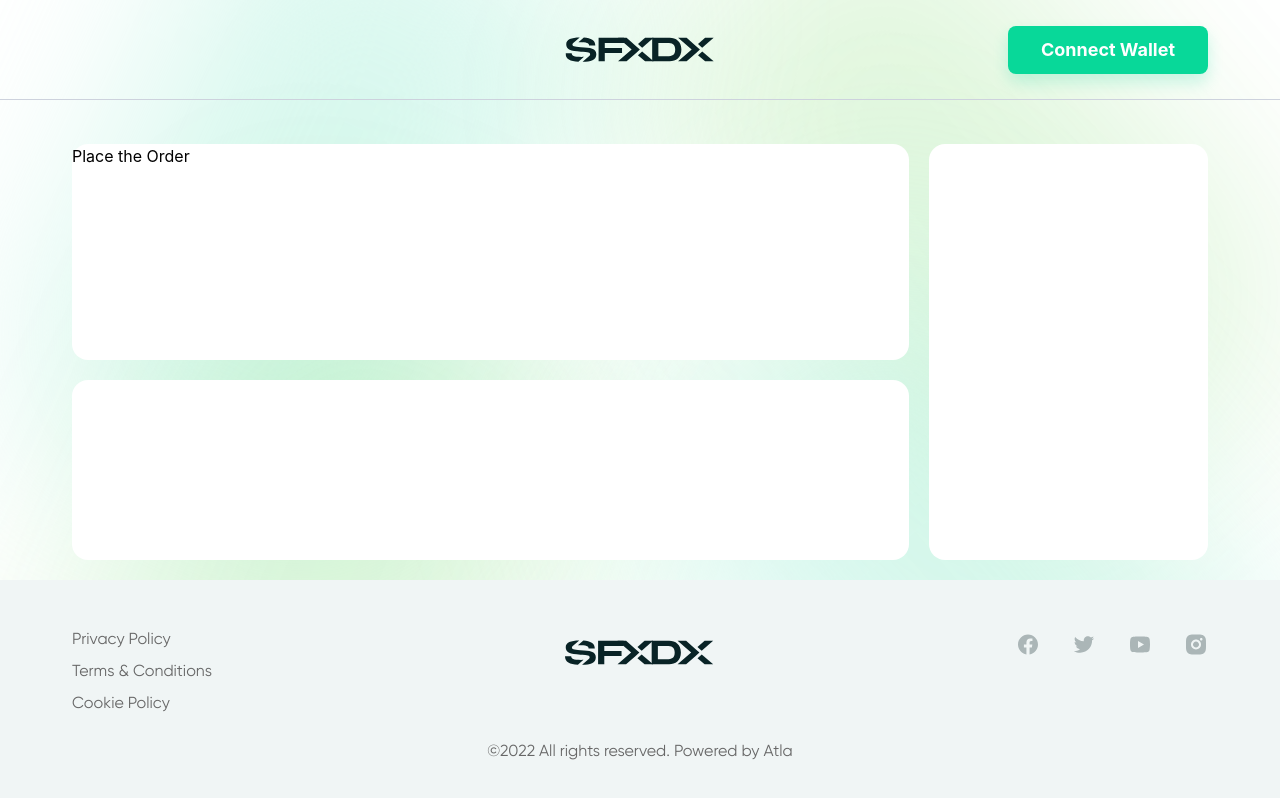
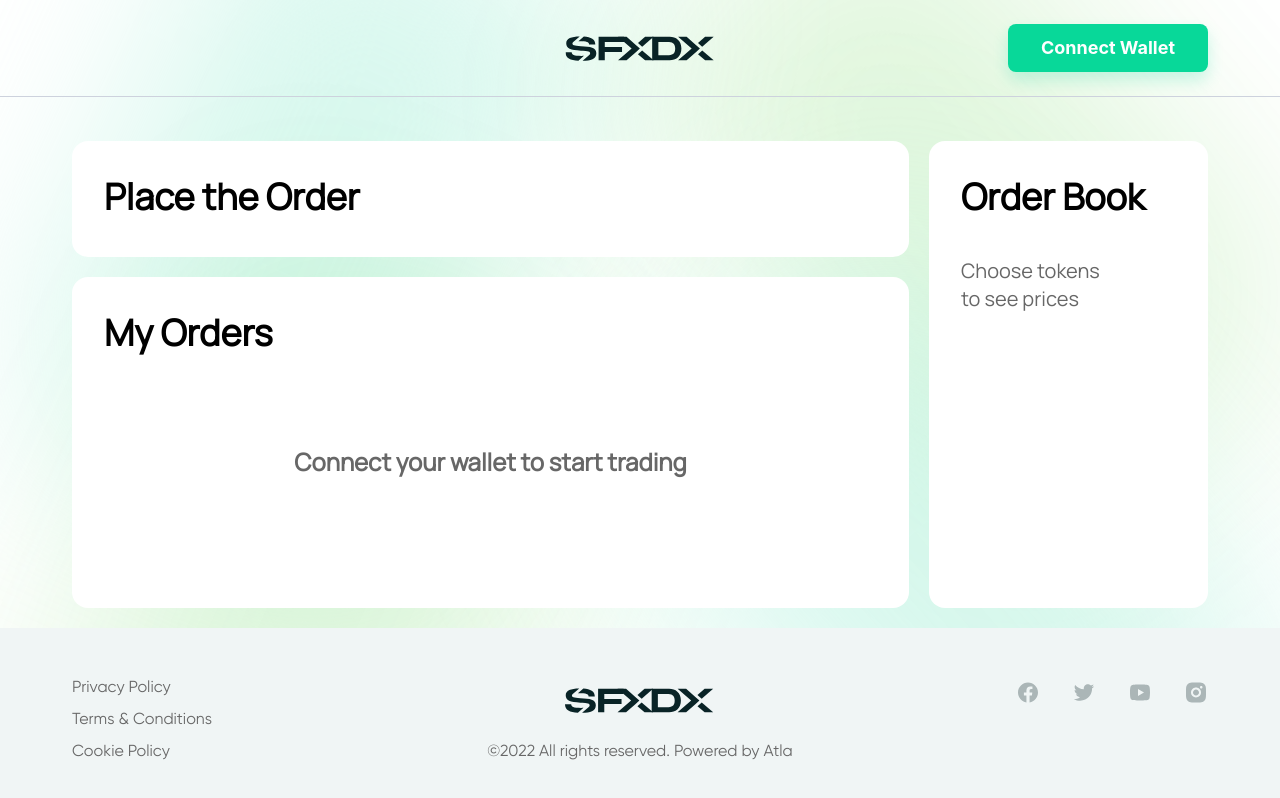
Before and after one commit to ratsharadich/sfxdx-react-test-task, a React (Create React App) app: page / in a window 1280 px wide. Built offline with nearby package versions, Linux system fonts and the light colour scheme.

Commit message:
feat: initialized dummies

```diff
--- a/src/index.css
+++ b/src/index.css
@@ -5,6 +5,11 @@
 @font-face {
   font-family: "Gilroy";
   src: url(./shared/lib/fonts/Gilroy-Regular.ttf);
+}
+
+@font-face {
+  font-family: "Manrope";
+  src: url(./shared/lib/fonts/Manrope-Regular.ttf);
 }
 
 body {
--- a/src/shared/BlockTitle/index.tsx
+++ b/src/shared/BlockTitle/index.tsx
@@ -2,5 +2,5 @@ import { FC } from "react";
 
 /** Титул для блоков ордеров */
 export const BlockTitle: FC<{ text: string }> = ({ text }) => {
-  return <>{text}</>;
+  return <pre className="font-manrope text-4xl font-bold">{text}</pre>;
 };
--- a/src/widgets/Footer/constants.ts
+++ b/src/widgets/Footer/constants.ts
@@ -3,13 +3,13 @@ export const footerClassName = [
   "grid-cols-1fr.max.1fr",
   "justify-between",
   "items-start",
-  "bg-footer-bg",
+  "bg-footer",
   "pt-3.25",
   "pb-2.5",
   "px-4.5",
   "font-gilroy",
   "font-medium",
-  "text-footer-text",
+  "text-gray",
   "leading-none",
 ].join(" ");
 
--- a/src/widgets/Header/index.tsx
+++ b/src/widgets/Header/index.tsx
@@ -6,7 +6,7 @@ import { CONNECT_WALLET } from "./constants";
 /** Хедер страницы с лого и кнопкой подключения кошелька  */
 export const Header: FC = () => {
   return (
-    <header className="flex justify-center items-center pr-4.5 border-b border-g border-[#CDD2DD]">
+    <header className="flex justify-center items-center pr-4.5 py-1.5 border-b border-g border-[#CDD2DD]">
       <Link to="/" className="mr-auto ml-[50vw] translate-x-[-50%]">
         <Logo />
       </Link>
--- a/src/widgets/OrderDesk/constants.ts
+++ b/src/widgets/OrderDesk/constants.ts
@@ -1,7 +1,11 @@
+import cn from "classnames";
+
+export const gridTileClassName = (className?: string) =>
+  cn("flex flex-col bg-white rounded-2xl py-2.25 px-2 ", className);
+
 export const orderDeskGridClassName = [
   "grid",
   "grid-cols-3fr.1fr",
-  "grid-rows-1.2fr.1fr",
   "gap-1.25",
   "w-full",
   "h-full",
@@ -9,3 +13,7 @@ export const orderDeskGridClassName = [
   "pt-2.75",
   "pb-5",
 ].join(" ");
+
+export const PLACE_THE_HOLDER = "Place the Order";
+export const ORDER_BOOK = "Order Book";
+export const MY_ORDERS = "My Orders";
--- a/src/widgets/OrderDesk/ui/GridTile/constants.ts
+++ /dev/null
@@ -1,4 +0,0 @@
-import cn from "classnames";
-
-export const gridTileClassName = (className?: string) =>
-  cn("bg-white rounded-2xl", className);
--- a/src/widgets/OrderDesk/ui/GridTile/index.tsx
+++ b/src/widgets/OrderDesk/ui/GridTile/index.tsx
@@ -1,5 +1,5 @@
 import React, { FC } from "react";
-import { gridTileClassName } from "./constants";
+import { gridTileClassName } from "../../constants";
 
 /** Обёртка плитки grid'a */
 export const GridTile: FC<{
--- a/src/widgets/OrderDesk/ui/MyOrders.tsx
+++ b/src/widgets/OrderDesk/ui/MyOrders.tsx
@@ -1,11 +1,26 @@
 import { FC } from "react";
+import { BlockTitle } from "src/shared";
 import { GridTile } from "./GridTile";
+import { MY_ORDERS } from "../constants";
 
 /** Размел просмотра "моих" заявок */
 export const MyOrders: FC = () => {
+  /** TODO: Прикрутить данные  */
+  const contentMock = false;
+
   return (
-    <GridTile dataTestId="MyOrders">
-      <></>
+    <GridTile dataTestId="MyOrders" className="min-h-[20.5rem]">
+      <BlockTitle text={MY_ORDERS} />
+
+      <div className="flex w-full h-full items-center justify-center">
+        {contentMock ? (
+          <></>
+        ) : (
+          <span className="font-manrope font-bold text-gray text-2xl">
+            Connect your wallet to start trading
+          </span>
+        )}
+      </div>
     </GridTile>
   );
 };
--- a/src/widgets/OrderDesk/ui/OrderBook.tsx
+++ b/src/widgets/OrderDesk/ui/OrderBook.tsx
@@ -1,11 +1,26 @@
 import { FC } from "react";
+import { BlockTitle } from "src/shared";
 import { GridTile } from "./GridTile";
+import { ORDER_BOOK } from "../constants";
 
 /** Раздел зарегистрированных ордеров в виде биржевого стакана  */
 export const OrderBook: FC = () => {
+  const contentMock = false;
+
   return (
     <GridTile className="row-span-2" dataTestId="OrderBook">
-      <></>
+      <BlockTitle text={ORDER_BOOK} />
+
+      <div>
+        {contentMock ? (
+          <></>
+        ) : (
+          <pre className="font-manrope text-gray text-xl pt-2.5">
+            {`Choose tokens
+to see prices`}
+          </pre>
+        )}
+      </div>
     </GridTile>
   );
 };
--- a/src/widgets/OrderDesk/ui/PlaceTheOrder.tsx
+++ b/src/widgets/OrderDesk/ui/PlaceTheOrder.tsx
@@ -1,12 +1,13 @@
 import { FC } from "react";
 import { BlockTitle } from "src/shared";
+import { PLACE_THE_HOLDER } from "../constants";
 import { GridTile } from "./GridTile";
 
 /** Раздел размещения заявки */
 export const PlaceTheOrder: FC = () => {
   return (
     <GridTile dataTestId="PlaceTheOrder">
-      <BlockTitle text="Place the Order" />
+      <BlockTitle text={PLACE_THE_HOLDER} />
     </GridTile>
   );
 };
--- a/tailwind.config.js
+++ b/tailwind.config.js
@@ -5,9 +5,13 @@ module.exports = {
     extend: {
       fontFamily: {
         gilroy: "Gilroy",
+        manrope: "Manrope",
       },
       padding: {
-        0.5: '0.5rem',
+        0.5: "0.5rem",
+        1.5: "1.5rem",
+        2: "2rem",
+        2.25: "2.25rem",
         2.5: "2.5rem",
         2.75: "2.75rem",
         4.5: "4.5rem",
@@ -18,17 +22,16 @@ module.exports = {
         "1fr.max.1fr": "1fr max-content 1fr",
       },
       gridTemplateRows: {
-        "1.2fr.1fr": "1.2fr 1fr",
-        content: "minmax(0,6.25rem) auto minmax(0,13.75rem)",
+        content: "max-content auto max-content",
       },
       gap: {
         1.25: "1.25rem",
-        1: '1rem',
+        1: "1rem",
         2: "2rem",
       },
       colors: {
-        "footer-bg": "rgb(240, 245, 245)",
-        "footer-text": "rgb(103, 103, 103)",
+        footer: "rgb(240, 245, 245)",
+        gray: "rgb(103, 103, 103)",
       },
     },
   },
```
Also changed, not shown: src/shared/lib/fonts/Manrope-Regular.ttf (added).
